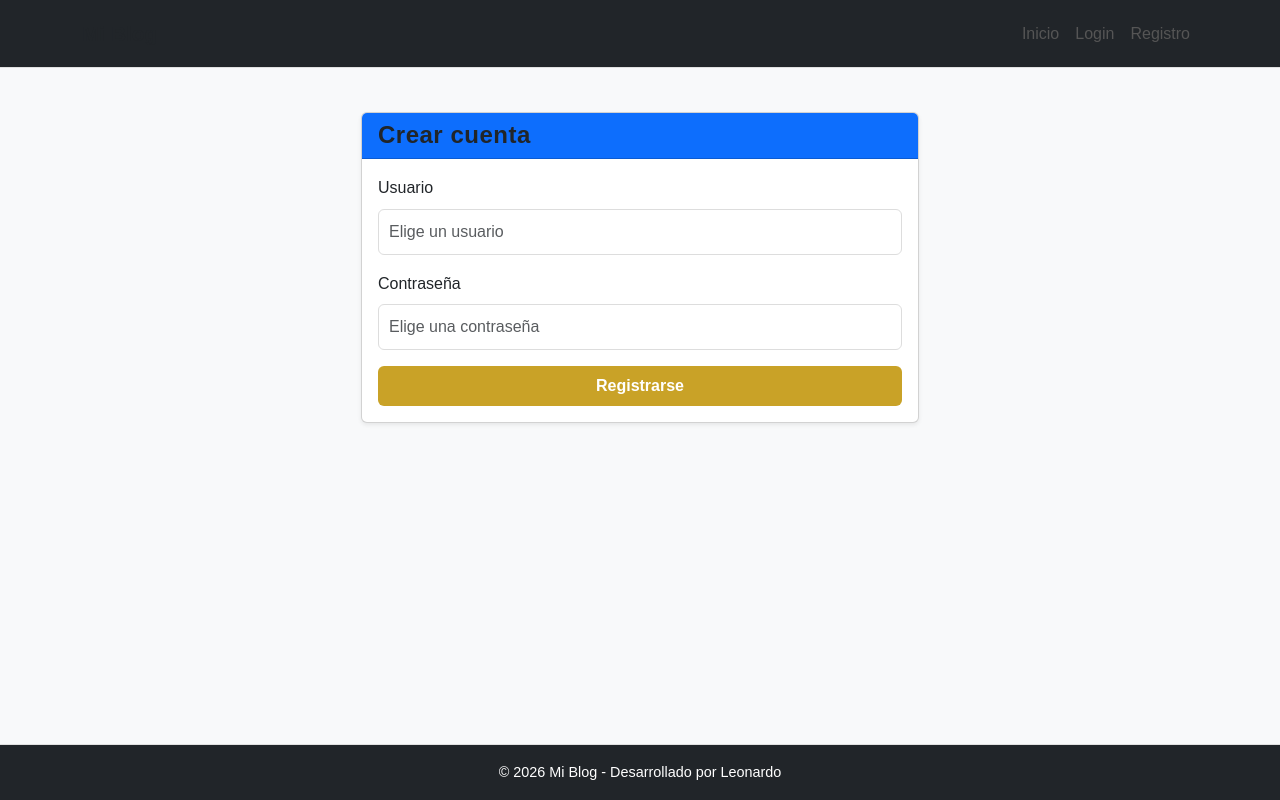
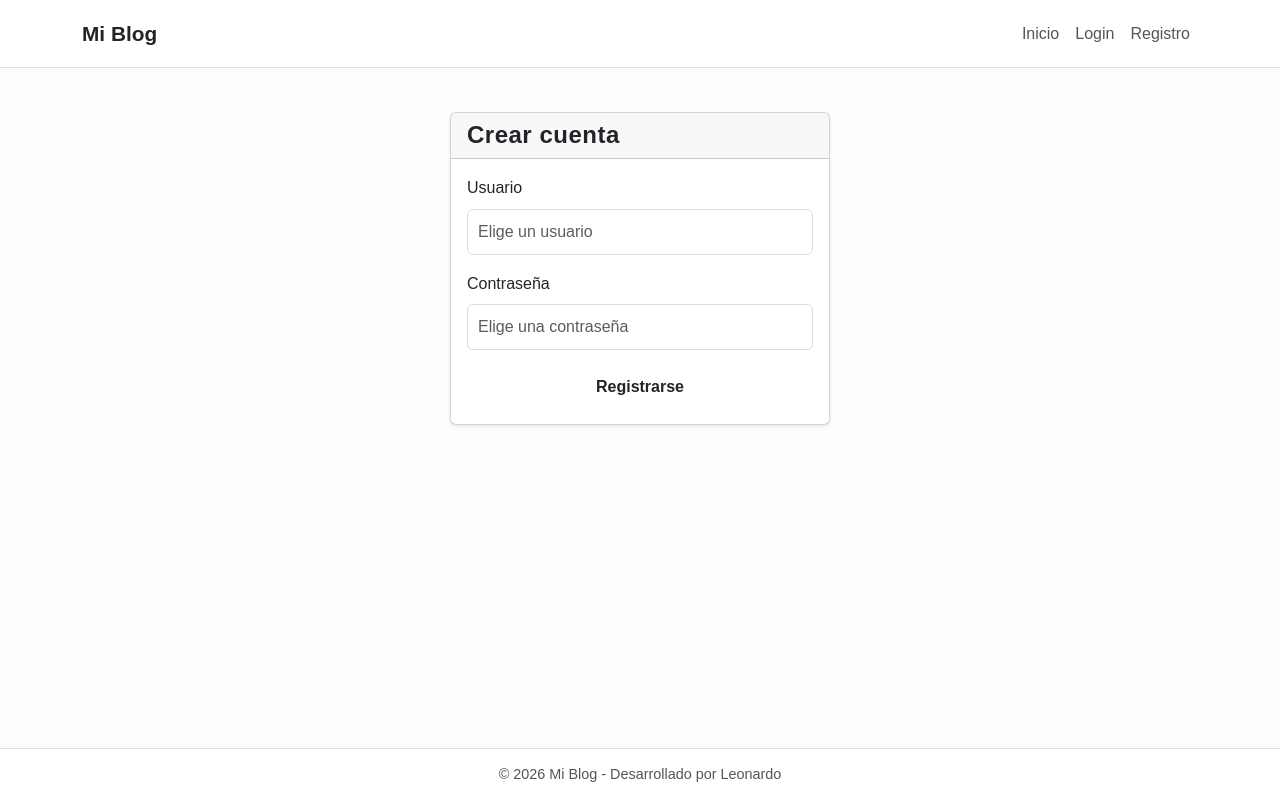
Before and after one commit to jrleolopez/blog, a plain HTML site: page frontend/register.html in a window 1280 px wide. Drawn offline with nearby package versions, Linux system fonts and the light colour scheme.

Commit message:
Add files via upload

```diff
--- a/frontend/register.html
+++ b/frontend/register.html
@@ -3,13 +3,15 @@
 <head>
   <meta charset="UTF-8">
   <title>Registro - Mi Blog</title>
+  <!-- Bootstrap solo para estructura -->
   <link href="https://cdn.jsdelivr.net/npm/bootstrap@5.3.3/dist/css/bootstrap.min.css" rel="stylesheet">
+  <!-- Tus estilos personalizados -->
   <link rel="stylesheet" href="css/style.css">
 </head>
-<body class="bg-light">
+<body>
 
   <!-- Navbar -->
-  <nav class="navbar navbar-expand-lg navbar-dark bg-dark mb-4">
+  <nav class="navbar navbar-expand-lg custom-navbar mb-4">
     <div class="container">
       <a class="navbar-brand" href="index.html">Mi Blog</a>
       <button class="navbar-toggler" type="button" data-bs-toggle="collapse" data-bs-target="#navbarNav">
@@ -24,8 +26,8 @@
   <!-- Formulario Registro -->
   <main class="container d-flex justify-content-center">
     <div class="col-md-6">
-      <div class="card shadow-sm">
-        <div class="card-header bg-primary text-white">
+      <div class="card shadow-sm register-card">
+        <div class="card-header custom-card-header">
           <h4 class="mb-0">Crear cuenta</h4>
         </div>
         <div class="card-body">
@@ -38,7 +40,7 @@
               <label for="password" class="form-label">Contraseña</label>
               <input type="password" id="password" class="form-control" placeholder="Elige una contraseña" required>
             </div>
-            <button type="submit" class="btn btn-success w-100">Registrarse</button>
+            <button type="submit" class="btn btn-form w-100">Registrarse</button>
           </form>
         </div>
       </div>
@@ -46,7 +48,7 @@
   </main>
 
   <!-- Footer -->
-  <footer class="bg-dark text-white text-center py-3 mt-5">
+  <footer class="custom-footer mt-5">
     <p class="mb-0">&copy; 2026 Mi Blog - Desarrollado por Leonardo</p>
   </footer>
 
```
Also changed, not shown: frontend/dashboard.html (+10 -6 lines), frontend/index.html (+5 -3 lines), frontend/layout.html (+5 -3 lines), frontend/login.html (+8 -6 lines), frontend/posts.html (+9 -5 lines), frontend/profile.html (+7 -5 lines).
